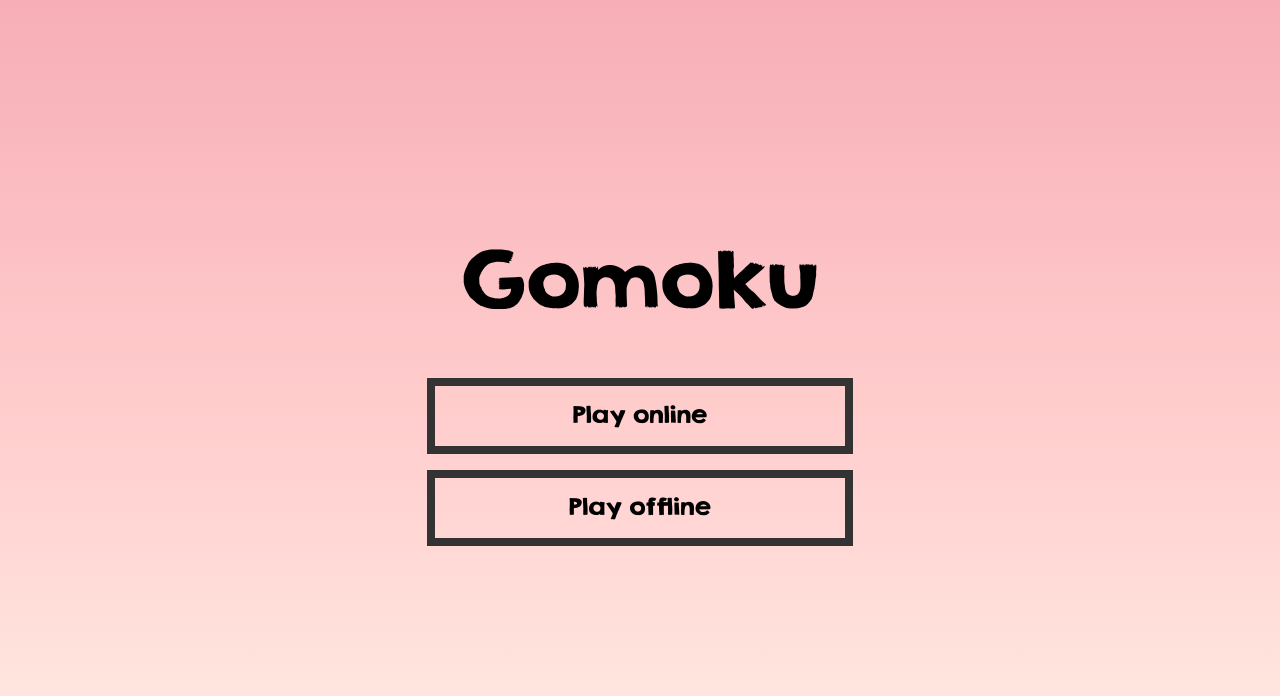
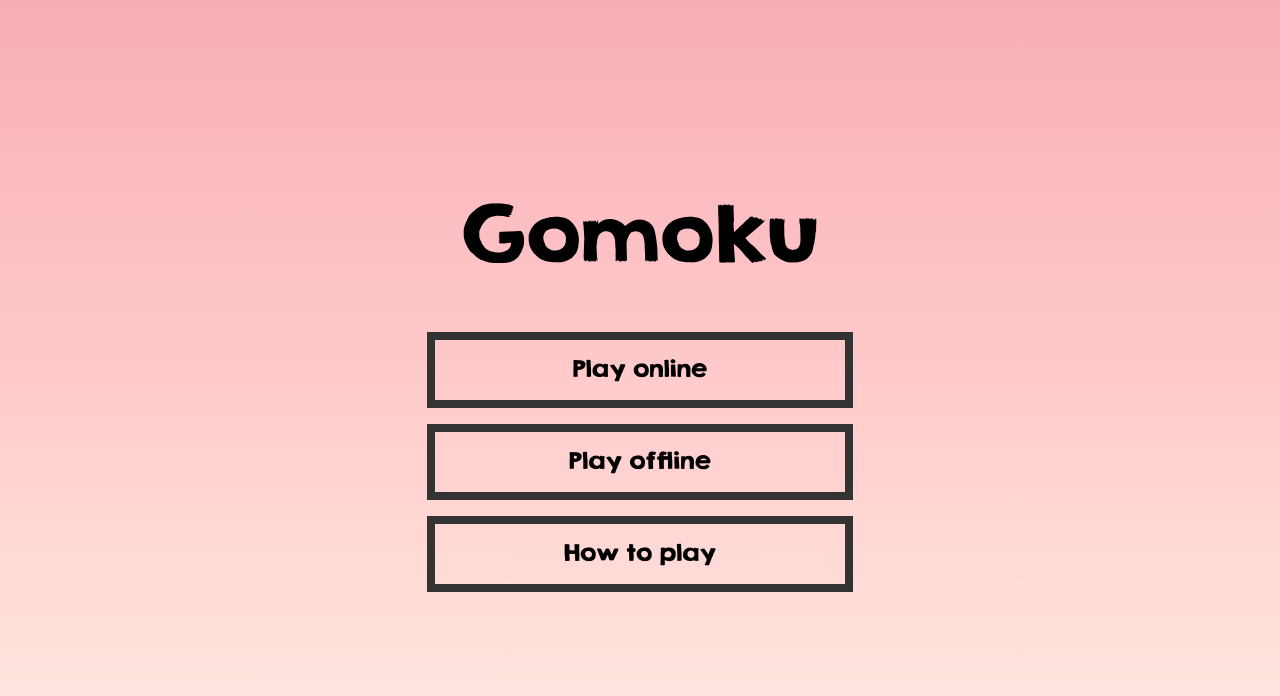
Before and after one commit to SteGG200/gomoku-onl, a Next.js app in the folder client/: page / in a window 1280 px wide. Shown: the top 696 px of the page. Built offline with nearby package versions, Linux system fonts and the light colour scheme.

Commit message:
Add help box

```diff
--- a/client/app/page.tsx
+++ b/client/app/page.tsx
@@ -3,8 +3,8 @@ import NavigationButton from "@/components/NavigationButton";
 export default function Home(){
 
 	return(
-		<main className="h-screen flex flex-col justify-center space-y-8">
-			<p className="gamefont text-5xl sm:text-6xl text-center pb-8 max-sm:mx-1">
+		<main className="h-screen flex flex-col justify-center">
+			<p className="gamefont text-5xl sm:text-6xl text-center pb-8 max-sm:mx-1 mb-8">
 				Gomoku
 			</p>
 			<NavigationButton/>
--- /dev/null
+++ b/client/components/Box.tsx
@@ -0,0 +1,11 @@
+export default function Box(
+	props: {
+		children: React.ReactNode
+	}
+){
+	return(
+		<div className="fixed w-full h-full bg-[#00000030] grid">
+			{props.children}
+		</div>
+	)
+}
--- /dev/null
+++ b/client/components/HelpBox.tsx
@@ -0,0 +1,40 @@
+import Box from "./Box";
+
+export default function HelpBox({callback, setShowHelpBox}: {callback: any, setShowHelpBox: any}){
+	const closeFunction = () => {
+		callback(false);
+		setShowHelpBox(false);
+	}
+
+	return(
+		<Box>
+			<div className="w-11/12 sm:w-[700px] h-3/4 m-auto bg-slate-100 rounded p-6 text-xl space-y-2">
+				<div className="flex justify-end">
+					<button
+						onClick={closeFunction}
+					>
+						<CloseIcon/>
+					</button>
+				</div>
+				<span className="font-bold">RULE OF GOMOKU :</span>
+				<br />
+				<ul className="list-['-\0020'] space-y-2 list-inside">
+					<li>
+						You and your rival alternately place X or O on an empty square. The winner is the first player to form an unbroken line of 5 words which they own horizontally, vertically, or diagonally. If the board is completely filled and no one can make a line of 5 words, then the game ends in a draw.
+					</li>
+					<li>
+						In an online game, player who has X plays first. Each player has totally 5 minutes to all movement.
+					</li>
+				</ul>
+			</div>
+		</Box>
+	)
+}
+
+function CloseIcon(){
+	return(
+		<svg xmlns="http://www.w3.org/2000/svg" fill="none" viewBox="0 0 24 24" strokeWidth={1.5} stroke="currentColor" className="w-10 h-10">
+			<path strokeLinecap="round" strokeLinejoin="round" d="m9.75 9.75 4.5 4.5m0-4.5-4.5 4.5M21 12a9 9 0 1 1-18 0 9 9 0 0 1 18 0Z" />
+		</svg>
+	)
+}
--- /dev/null
+++ b/client/components/HelpButton.tsx
@@ -0,0 +1,17 @@
+export default function HelpButton({disabled, callback, setShowHelpBox} : {disabled: boolean, callback: any, setShowHelpBox: any}){
+	const showHelpBox = () => {
+		callback(true);
+		setShowHelpBox(true);
+	}
+
+	return(
+		<div className="sm:w-1/3 w-2/3">
+			<button className="w-full p-3 sm:p-4 border-8 border-[#333] md:text-lg gamefont outline-none bg-[#00000000] enabled:hover:bg-[#0000001a] enabled:hover:transformbtn"
+				disabled={disabled}
+				onClick={showHelpBox}
+			>
+				How to play
+			</button>
+		</div>
+	)
+}
--- a/client/components/NavigationButton.tsx
+++ b/client/components/NavigationButton.tsx
@@ -1,16 +1,26 @@
-"use client"
+"use client";
 
 import React from "react";
 import ButtonFindOpponent from "./ButtonFindOpponent";
 import ButtonPlayOffline from "./ButtonPlayOffline";
+import HelpButton from "./HelpButton";
+import HelpBox from "./HelpBox";
 
-export default function NavigationButton(){
-	const [isPressBtn, setIsPressBtn] = React.useState(false);
+export default function NavigationButton() {
+  const [isPressBtn, setIsPressBtn] = React.useState(false);
+	const [showHelpBox, setShowHelpBox] = React.useState(false);
 
-	return(
-		<div className="flex flex-col flex-wrap items-center space-y-4">
-			<ButtonFindOpponent disabled={isPressBtn} callback={setIsPressBtn}/>
-			<ButtonPlayOffline disabled={isPressBtn} callback={setIsPressBtn}/>
-		</div>
-	)
+  return (
+    <>
+			{
+				showHelpBox &&
+				<HelpBox callback={setIsPressBtn} setShowHelpBox={setShowHelpBox}/>
+			}
+      <div className="flex flex-col flex-wrap items-center space-y-4">
+        <ButtonFindOpponent disabled={isPressBtn} callback={setIsPressBtn} />
+        <ButtonPlayOffline disabled={isPressBtn} callback={setIsPressBtn} />
+        <HelpButton disabled={isPressBtn} callback={setIsPressBtn} setShowHelpBox={setShowHelpBox}/>
+      </div>
+    </>
+  );
 }
--- a/client/components/WinnerBox.tsx
+++ b/client/components/WinnerBox.tsx
@@ -1,13 +1,15 @@
+import Box from './Box'
+
 export default function WinnerBox(
 	props: {
 		children: React.ReactNode
 	}
 ){
 	return(
-		<div className="fixed w-full h-full bg-[#00000030] grid">
+		<Box>
 			<div className="w-11/12 sm:w-[400px] h-3/4 m-auto bg-slate-100 flex flex-col justify-center gap-20 rounded">
 				{props.children}
 			</div>
-		</div>
+		</Box>
 	)
 }
```
